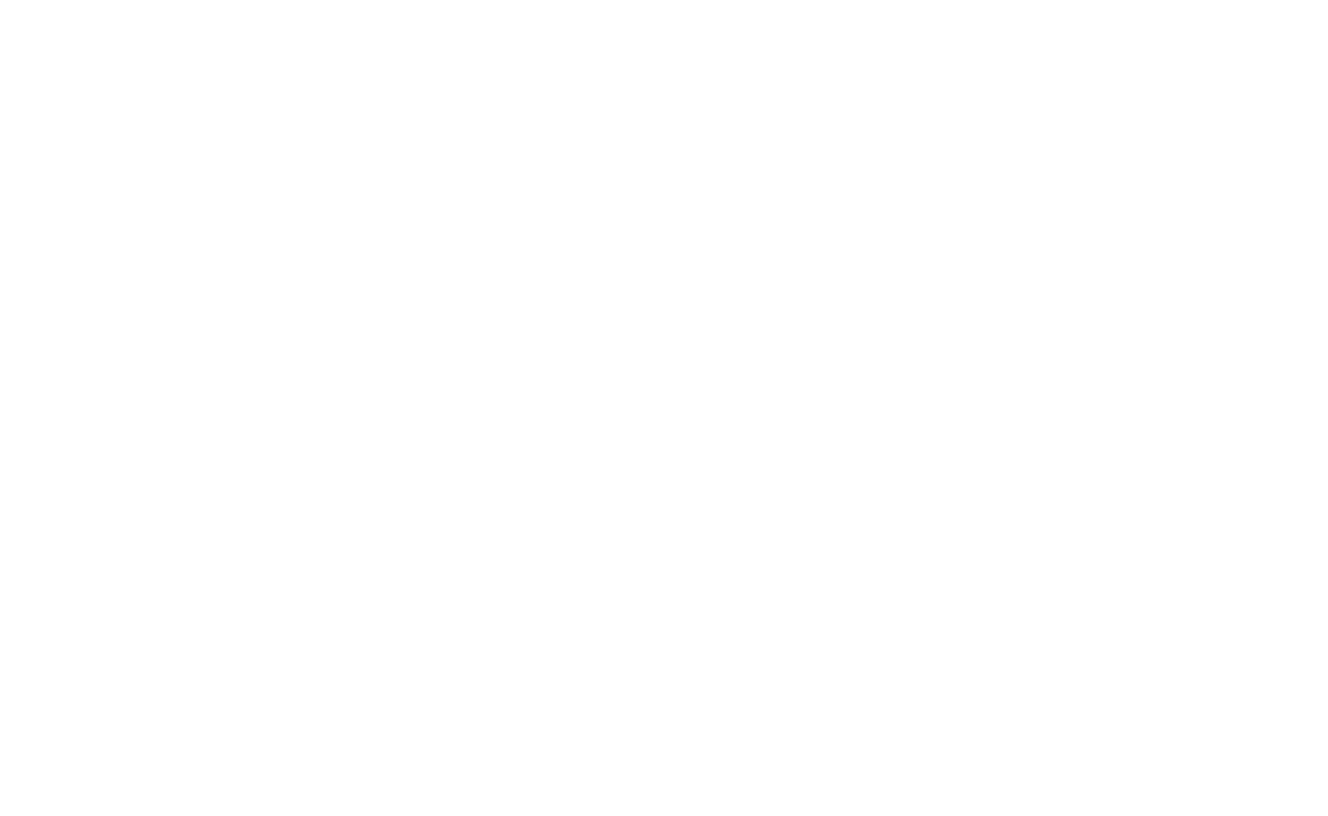
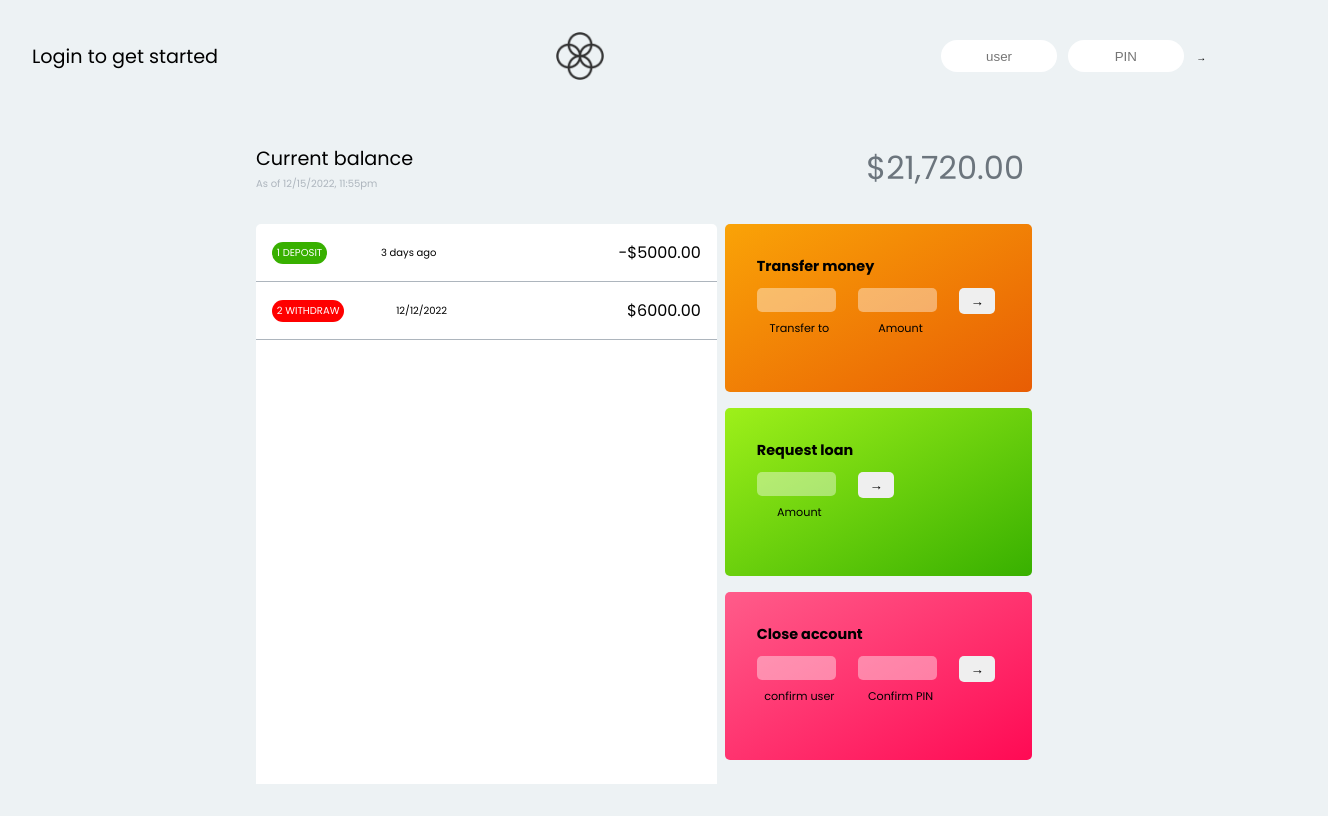
Before and after one commit to S-Abdullahi/bankify, a plain HTML site: page index.html in a window 1280 px wide. Shown: the whole page, 1328 px wide, since content can reach past the window. Drawn offline with Linux system fonts and the light colour scheme.

Commit message:
bankify markup

```diff
--- a/index.html
+++ b/index.html
@@ -8,6 +8,76 @@
     <title>Bankist</title>
 </head>
 <body>
+    <header>
+        <span class="greeting">Login to get started<span class="greeting-name"></span></span>
+        <img src="logo.png" alt="logo" class="logo">
+        <div class="input-form">
+            <input type="text" placeholder="user" class="input input-user">
+            <input type="text" placeholder="PIN" class="input input-pin">
+            <span class="arrow">&rarr;</span>
+        </div>
+    </header>
+
+    <main>
+        <div class="dashboard">
+            <div class="dashboard-current-date-time">
+                <span class="dashboard-heading">Current balance</span>
+                <span class="dashboard-date-time">As of <span class="dashboard-date">12/15/2022</span>, <span class="dashboard-time">11:55pm</span></span>
+            </div>
+
+            <div class="dashboard-balance">
+                $21,720.00
+            </div>
+        </div>
+        <section class="transaction">
+            <div class="transaction-log">
+                <div class="transaction-unit">
+                    <div class="transaction-deposit transaction-status">1 Deposit</div>
+                    <div class="transaction-date">3 days ago</div>
+                    <div class="transaction-amount">-$5000.00</div>
+                </div>
+                <div class="transaction-unit">
+                    <div class="transaction-withdraw transaction-status">2 withdraw</div>
+                    <div class="transaction-date">12/12/2022</div>
+                    <div class="transaction-amount">$6000.00</div>
+                </div>
+
+            </div>
+
+            <div class="transaction-type">
+                <div class="type transfer">
+                    <h3 class="type-title">Transfer money</h3>
+                    <form action="" class="form">
+                        <input type="text" id="tranfer" class="trasact-input">
+                        <input type="text" id="amount" class="trasact-input">
+                        <button class="transaction-send">&rarr;</button>
+                        <label for="transfer" class="transact-label">Transfer to</label>
+                        <label for="amount" class="transact-label">Amount</label>
+                    </form>
+                </div>
+
+                <div class="type loan">
+                    <h3 class="type-title">Request loan</h3>
+                    <form class="form form-loan">
+                        <input type="text" id="loan" class="trasact-input">
+                        <button class="transaction-send">&rarr;</button>
+                        <label for="loan" class="transact-label">Amount</label>
+                    </form>
+                </div>
+
+                <div class="type close-account">
+                    <h3 class="type-title">Close account</h3>
+                    <form action="" class="form">
+                        <input type="text" id="confirm-user" class="trasact-input">
+                        <input type="text" id="confirm-pin" class="trasact-input">
+                        <button class="transaction-send">&rarr;</button>
+                        <label for="confirm-user" class="transact-label">confirm user</label>
+                        <label for="confirm-pin" class="transact-label">Confirm PIN</label>
+                    </form>
+                </div>
+            </div>
+        </section>
+    </main>
     <script src="script.js"></script>
 </body>
 </html>
--- a/style.css
+++ b/style.css
@@ -0,0 +1,193 @@
+@import url('https://fonts.googleapis.com/css2?family=Poppins:wght@300;400;500;600;700&display=swap');
+
+*{
+    margin: 0;
+    padding: 0;
+    box-sizing: border-box;
+}
+
+:root{
+    --bg-color: #edf2f4;
+    --text-gen: #adb5bd;
+    --text-secondary: #6c757d;
+    --deposit-color: #38b000;
+    --withdraw-color: red;
+}
+
+body{
+    background-color: var(--bg-color);
+    font-size: 62.5%;
+    font-family: 'Poppins', sans-serif;
+}
+
+header{
+    display: flex;
+    margin: 2rem -3rem 4rem 2rem;
+    justify-content: space-between;
+    align-items: center;
+}
+
+.greeting{
+    font-size: 1.2rem;
+}
+.logo{
+    height: 3rem;
+    width: 3rem;
+}
+
+.input{
+    text-align: center;
+    width: 30%;
+    border: 0;
+    height: 2rem;
+    border-radius: 4rem;
+}
+.input:focus{
+    outline: 0.5px solid var(--text-secondary);
+}
+.input-pin{
+    margin-left: 0.5rem;
+}
+.arrow{
+    margin-left:0.6rem;
+    cursor: pointer;
+}
+
+/**********ASHBOARD*******/
+.dashboard{
+    display: flex;
+    justify-content: space-between;
+    margin: 0 20%;
+}
+
+.dashboard-heading{
+    display: block;
+    font-size: 1.2rem;
+    margin-bottom: 0.2rem;
+}
+
+.dashboard-date-time{
+    color: var(--text-gen);
+}
+
+.dashboard-balance{
+    font-size: 2rem;
+    color: var(--text-secondary);
+}
+
+/*******TRANSACTION*******/
+.transaction{
+    display: grid;
+    grid-template-columns: 60% 40%;
+    gap: 0.5rem;
+    margin: 2rem 20%;
+    height: 70vh;
+}
+
+.transaction-log{
+    width: 100%;
+    /* margin-right: 1rem; */
+    background-color: white;
+    height: 100%;
+    border-top-left-radius: 5px;
+    border-top-right-radius: 5px;
+    overflow: scroll;
+}
+
+.transaction-unit{
+    display: flex;
+    justify-content: space-between;
+    align-items: center;
+    padding: 1rem;
+    border-bottom: 1px solid var(--text-gen);
+}
+
+.transaction-date{
+    margin-left: -8rem;
+}
+.transaction-status{
+    padding: 0.2rem 0.3rem;
+    border-radius: 5rem;
+    color: white;
+    text-transform: uppercase;
+}
+
+.transaction-deposit{
+    background-color: var(--deposit-color);
+}
+
+.transaction-withdraw{
+    background-color: var(--withdraw-color);
+}
+
+.transaction-amount{
+    font-size: 1rem;
+}
+
+/* Transaction type: right side panel*/
+.transaction-type{
+    display: flex;
+    flex-direction: column;
+}
+.type{
+    background-color: orangered;
+    margin-bottom: 1rem;
+    height: 30%;
+    padding: 2rem;
+    border-radius: 5px;
+}
+
+.type-title{
+    margin-bottom: 0.7rem;
+    font-size: 0.9rem;
+}
+
+.form{
+    display: grid;
+    grid-template-columns: 35% 35% 15%;
+    grid-template-rows: auto auto;
+    gap: 0.4rem 1rem;
+}
+
+.form-loan{
+    display: grid;
+    grid-template-columns: 35% 15%;
+}
+
+.trasact-input{
+    border: 0;
+    margin-right:0.4rem;
+    margin-bottom: 0.1rem;
+    border-radius: 5px;
+    height: 1.5rem;
+    text-align: center;
+    color: #565254;
+    font-size: 0.8rem;
+    background-color: rgba(255, 255, 255, 0.4);
+}
+
+.trasact-input:focus{
+    outline: none;
+}
+
+.transact-label{
+    text-align: center;
+    font-size: 0.7rem;
+}
+
+.transaction-send{
+    border: 0;
+    border-radius: 5px;
+}
+
+.loan{
+    background-image: linear-gradient(to bottom right, #9ef01a, #38b000);
+}
+
+.transfer{
+    background-image: linear-gradient(to bottom right,#faa307,#e85d04);
+}
+
+.close-account{
+    background-image: linear-gradient(to bottom right, #ff5c8a, #ff0a54);
+}
```
Also changed, not shown: icon.png (added), logo.png (added).
